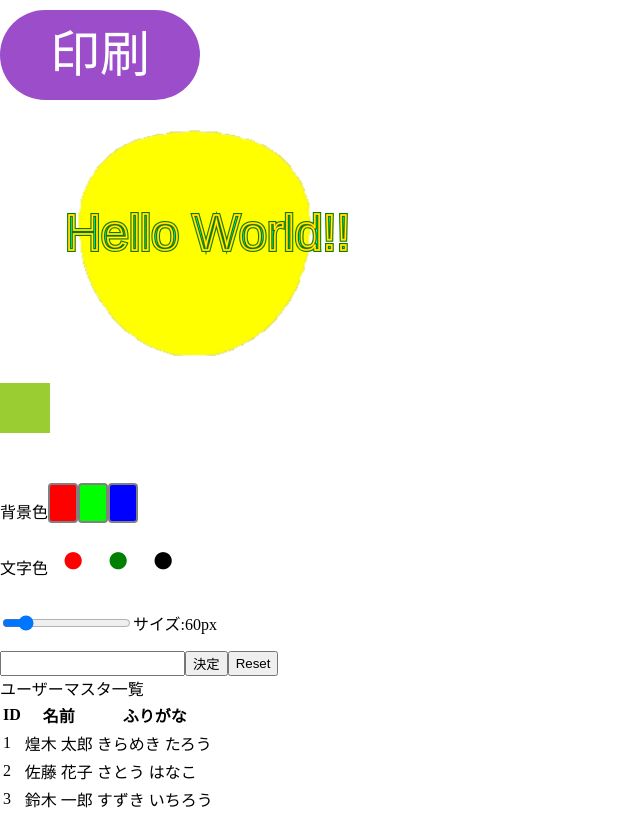
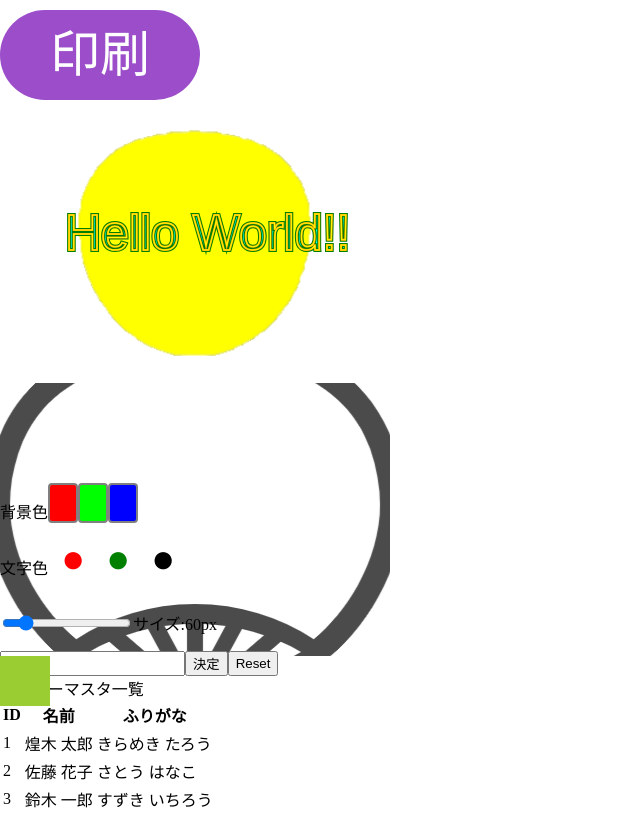
Before and after one commit to Igaki12/SamplePaintPrinter1, a plain HTML site: page index.html in a window 1280 px wide. Shown: the whole page, without its empty margins (0-640 px from the left). Drawn offline with Linux system fonts and the light colour scheme.

Commit message:
added utiwa-flame

```diff
--- a/index.html
+++ b/index.html
@@ -10,6 +10,7 @@
     <input type="button" value="印刷" class="printButton noprint" onclick="window.print();"/>
     <div id="operating-screen">
       <div id="background_white"></div>
+      <div id="object-flame"></div>
       <div class="drag-and-drop" id="red-box"></div>
       <div class="drag-and-drop" id="blue-box"></div>
       <div class="drag-and-drop" id="yellow-box"></div>
--- a/style.css
+++ b/style.css
@@ -31,6 +31,16 @@ body {
   background-position: center;
   background-repeat: no-repeat;
   background-size: 175%;
+}
+#object-flame{
+  margin: 0;
+  padding: 0;
+  width: 100%;
+  height: 100%;
+  border: none;
+  background-image: url('utiwa.png');
+  background-position: center;
+  background-repeat: no-repeat;
 }
 .drag-and-drop {
   width: 50px;
```
Also changed, not shown: utiwa.png (added).
